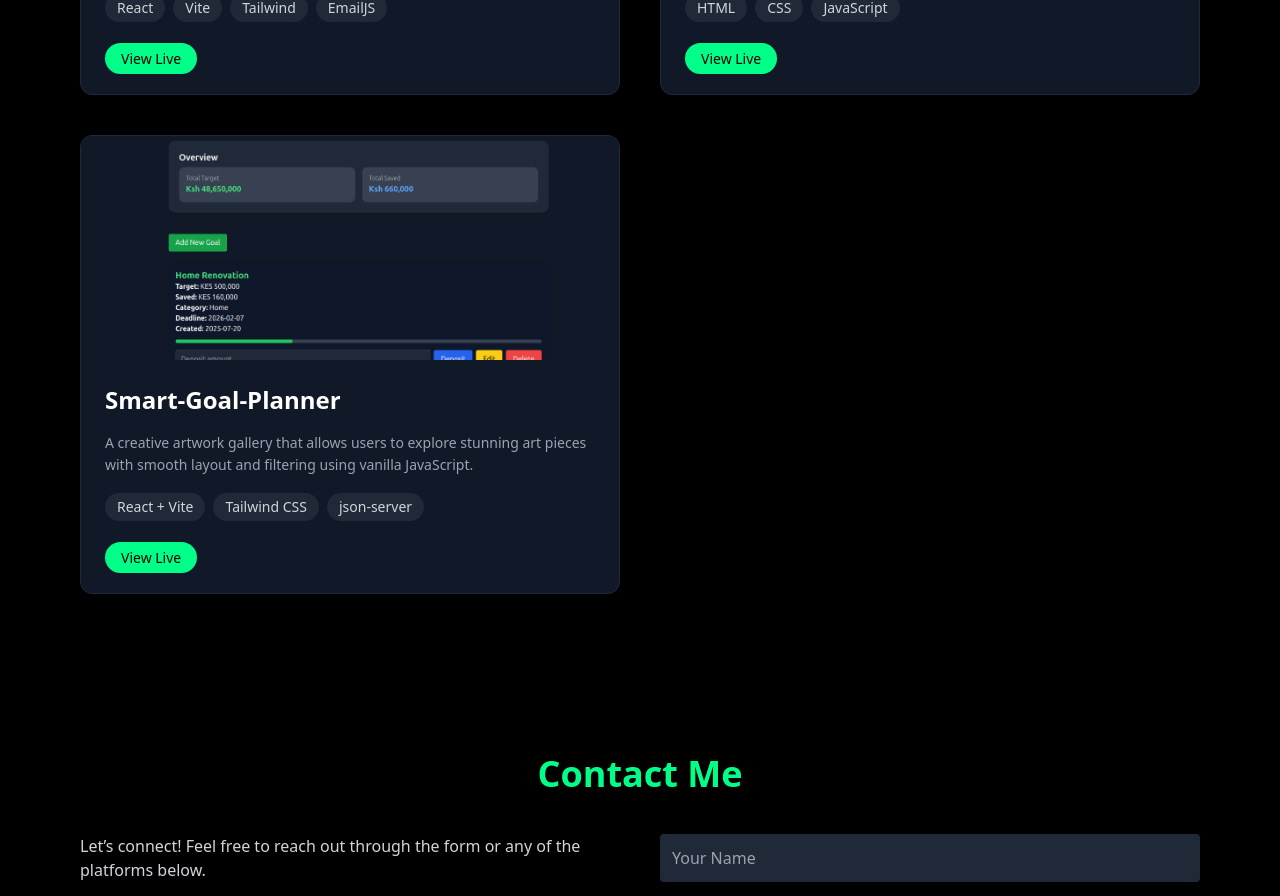
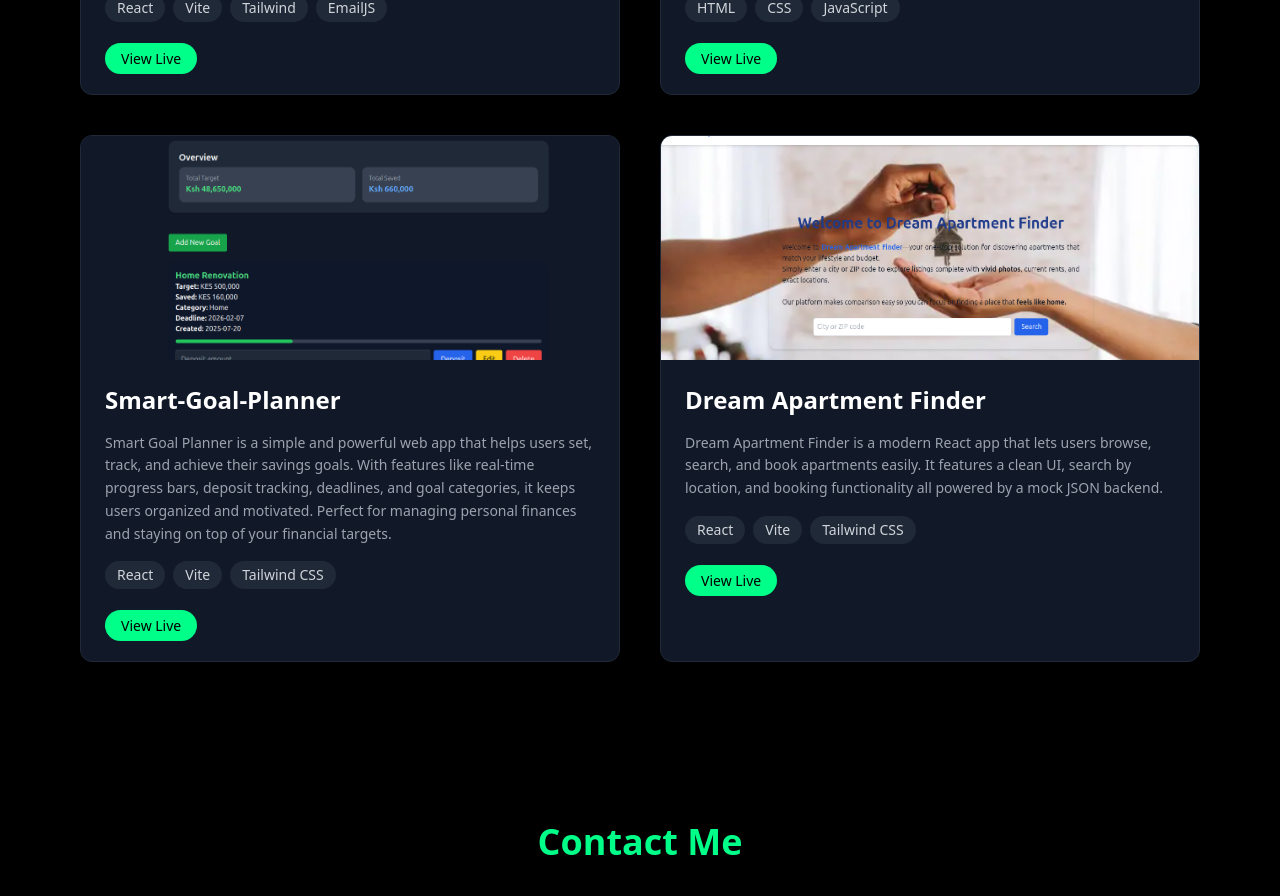
Before and after one commit to Feihassan/feisal-portfolio, a React (Vite) app: page / in a window 1280 px wide. Shown: the part 2420-3316 px from the top of the page. Built offline with nearby package versions, Linux system fonts and the light colour scheme.

Commit message:
add changes

```diff
--- a/src/components/Projects.jsx
+++ b/src/components/Projects.jsx
@@ -2,7 +2,7 @@ import React from "react";
 import project1Img from "../assets/zuu.png";
 import project2Img from "../assets/expo.png";
 import project3Img from "../assets/smartgoal.png";
-
+import project4Img from "../assets/dream.png";
 const projects = [
   {
     title: "Mama Zulekha Store",
@@ -24,9 +24,17 @@ const projects = [
   title: "Smart-Goal-Planner",
     image: project3Img,
     description:
-      "A creative artwork gallery that allows users to explore stunning art pieces with smooth layout and filtering using vanilla JavaScript.",
-    tech: [" React + Vite", "Tailwind CSS", "json-server"],
+      "Smart Goal Planner is a simple and powerful web app that helps users set, track, and achieve their savings goals. With features like real-time progress bars, deposit tracking, deadlines, and goal categories, it keeps users organized and motivated. Perfect for managing personal finances and staying on top of your financial targets.",
+    tech: [" React", "Vite", "Tailwind CSS"],
     live: "https://benevolent-heliotrope-190e55.netlify.app/",
+  },
+   {
+  title: "Dream Apartment Finder",
+    image: project4Img,
+    description:
+      "Dream Apartment Finder is a modern React app that lets users browse, search, and book apartments easily. It features a clean UI, search by location, and booking functionality all powered by a mock JSON backend.",
+    tech: [" React", "Vite", "Tailwind CSS"],
+    live: "https://resplendent-choux-4ad62a.netlify.app/",
   },
 ];
 
```
Also changed, not shown: src/assets/dream.png (added).
